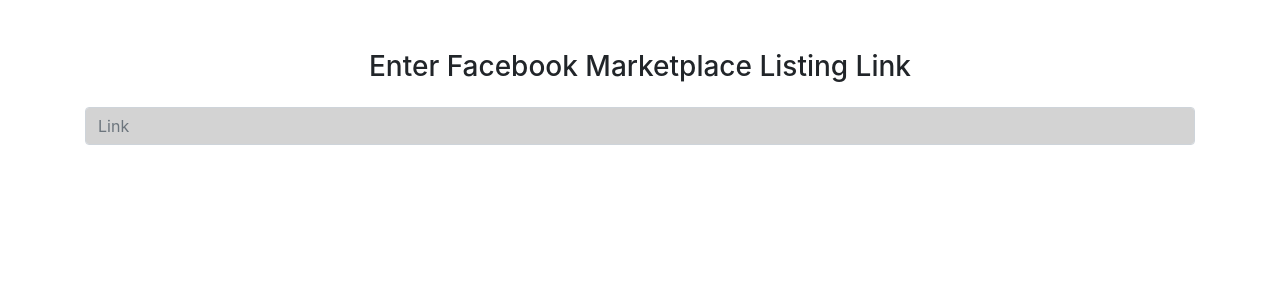
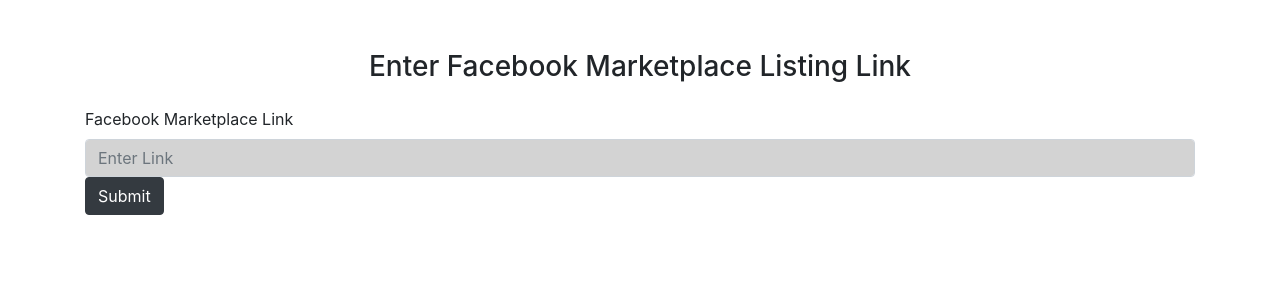
Before and after one commit to davejinyoung/Fraud-Detector, a Flask app: page /fb in a window 1280 px wide. Shown: the part 56-356 px from the top of the page. Run offline with Flask 2, Linux system fonts and the light colour scheme; some libraries are stand-ins or nearby versions.

Commit message:
Added GET and POST to views.py. Added input box and submit button to both face and craig pages.

```diff
--- a/website/templates/craig.html
+++ b/website/templates/craig.html
@@ -3,6 +3,10 @@
 <form method="POST">
     <h3 align="center" style="position:relative; top:50px;">Enter Craigslist Listing Link</h3>
     <div class="mb-3" style="position:relative; top:65px;">
-      <input type="email" class="form-control" id="exampleFormControlInput1" placeholder="Link" style="background-color: #D3D3D3;"/>
+        <label for="link">Craigslist Marketplace Link</label>
+        <input type="url" class="form-control" id="link" name="link" placeholder="Enter Link"
+             style="background-color: #D3D3D3;"/>
+        <button type="submit" class="btn btn-dark">Submit</button>
     </div>
+</form>
 {% endblock %}
--- a/website/templates/face.html
+++ b/website/templates/face.html
@@ -3,6 +3,10 @@
 <form method="POST">
     <h3 align="center" style="position:relative; top:50px;">Enter Facebook Marketplace Listing Link</h3>
     <div class="mb-3" style="position:relative; top:65px;">
-      <input type="email" class="form-control" id="exampleFormControlInput1" placeholder="Link" style="background-color: #D3D3D3;"/>
+        <label for="link">Facebook Marketplace Link</label>
+        <input type="url" class="form-control" id="link" name="link" placeholder="Enter Link"
+             style="background-color: #D3D3D3;"/>
+        <button type="submit" class="btn btn-dark">Submit</button>
     </div>
+</form>
 {% endblock %}
--- a/website/views.py
+++ b/website/views.py
@@ -8,12 +8,12 @@
     return render_template("base.html", text="TESTING")
 
 
-@views.route('/fb')
+@views.route('/fb', methods=['GET', 'POST'])
 def face():
     return render_template("face.html", text="TESTING")
 
 
-@views.route('/craig')
+@views.route('/craig', methods=['GET', 'POST'])
 def craig():
     return render_template("craig.html", text="TESTING")
 
```
